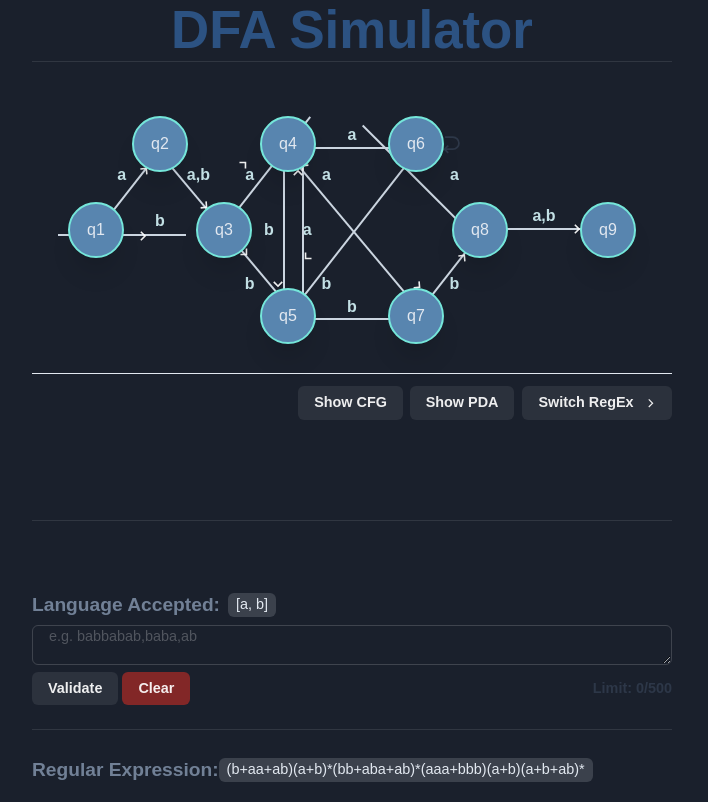
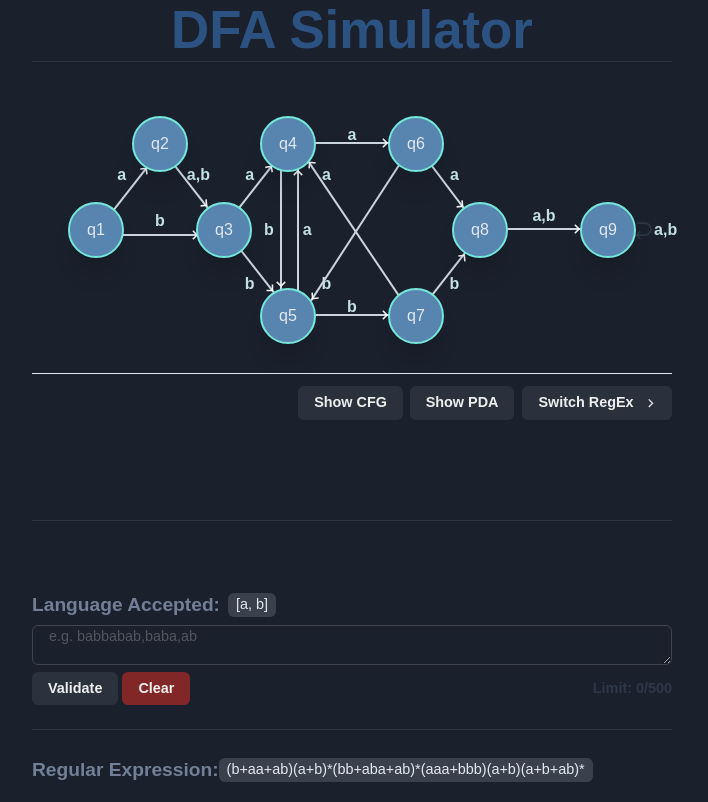
Before and after one commit to stiffmeister923/DFA-Simulator, a Next.js app: page / in a window 1280 px wide. Shown: the whole page, without its empty margins (288-996 px from the left). Built offline with nearby package versions, Linux system fonts and the light colour scheme.

Commit message:
Update FirstDFA.js

```diff
--- a/components/DFA/FirstDFA.js
+++ b/components/DFA/FirstDFA.js
@@ -92,8 +92,8 @@ const FirstDFA = ({ currentNode, simulating }) => {
       </Text>
       {/* q9 */}
       <Text
-        top="49%"
-        left={["71%", "71%", "68%", null, null, "97.5%"]}
+        top={["49.5%", "49.5%", "50%", "50%", "50%", "50%"]}
+        left={["102.5%", "102.5%", "99%", "99%", "99%", "97.5%"]}
         size="label"
         color="#C3E0E5"
       >
@@ -105,9 +105,9 @@ const FirstDFA = ({ currentNode, simulating }) => {
       {/* q8 q9 */}
       <ArrowBody
         position="fixed"
-        w = "9em"
+        w = {["3em", "3em", "9em", "9em", "9em"]}
         left = "80%"
-        top = "55%"
+        top = {["58%", "58%", "55%", "55%", "55%", "55%"]}
         /*w={["3em", "3em", "9em", "9em", "9em", "9em"]}
         top={["58%", "58%", "55%", "55%", "55%", "55%"]}
         left="80%"*/
@@ -115,64 +115,65 @@ const FirstDFA = ({ currentNode, simulating }) => {
       {/* q4 q6 */}
       <ArrowBody
         w={["3em", "3em", "9em", "9em", "9em", "9em"]}
-        top={["26.7%"]}
+        top = {["27.5%", "27.5%", "25%", "25%", "25%", "26.4%"]}
+        /*top={["26.7%"]}*/
         left="50%"
       />
       {/* q5 q7 */}
       <ArrowBody
         w={["3em", "3em", "9em", "9em", "9em", "9em"]}
-        top={["86.3%"]}
+        top={["88%", "88%", "85%", "85%", "85%", "86.3%"]}
         left="50%"
       />
       {/* q4 q5 */}
       <ArrowBody
-        w={["3em", "3em", "9em", "9em", "9em", "9em"]}
+        w={["7em", "7em", "9em", "9em", "9em", "9em"]}
         top={["53%"]}
-        left="37%"
+        left={["34%", "34%", "36.5%", "36.5%", "36.5%", "37%"]}
         rotate="90"
       />
       {/* q5 q4 */}
       <ArrowBody
-        w={["3em", "3em", "9em", "9em", "9em", "9em"]}
+        w={["7em", "7em", "9em", "9em", "9em", "9em"]}
         top={["53%"]}
-        left="40%"
+        left={["37%", "37%", "39.2%", "39.2%", "39.2%", "40%"]}
         rotate="90"
       />
       {/* q6 q8 */}
       <ArrowBody
-        w={["7em", "7em", "9em", "9em", "9em", "9em"]}
+        w={["4em", "4em", "7em", "7em", "7em", "9em"]}
         top="35%"
-        left={["55.5%", "55.5%", "58%", "58%", "58%", "62.5%"]}
-        rotate="45"
+        left={["60%", "60%", "62%", "62%", "62%", "62.5%"]}
+        rotate={["60", "60", "53", "53", "53", "45"]}
         position='fixed'
       />
-      {/* trap ul */}
+      {/* q2 q3 q5 */}
       <ArrowBody
         w={["8em", "8em", "13em", "13em", "13em", "15em"]}
         top="58%"
         left={["27.5%", "27.5%", "30%", "30%", "30%", "30%"]}
-        rotate={["60", "60", "50", "50", "50", "42"]}
+        rotate={["63", "63", "51", "53", "52", "42"]}
       />
-      {/* q6 ul */}
+      {/* q7 q4 */}
       <ArrowBody
         w={["8em", "8em", "13em", "13em", "13em", "15em"]}
         top="58%"
         left={["47%", "47%", "50%", "50%", "50%", "50%"]}
-        rotate={["60", "60", "50", "50", "50", "42"]}
+        rotate={["64", "64", "56", "56", "56", "42"]}
       />
-      {/* trap ur */}
+      {/* q3 q4 */}
       <ArrowBody
-        w={["8em", "8em"]}
+        w={["4em", "4em", "7em", "7em", "7em", "8em"]}
         top="25%"
-        left={["27.5%", "27.5%", "35.5%"]}
+        left={["33%", "33%", "35.5%", "35.5%", "35.5%", "35.5%"]}
         rotate={["120", "120", "128", "128", "128", "136"]}
       />
-      {/* q6 ur */}
+      {/* q6 q5 */}
       <ArrowBody
         w={["8em", "8em", "13em", "13em", "13em", "15em"]}
         top="43%"
         left={["47.5%", "47.5%", "50%", "50%", "50%", "50%"]}
-        rotate={["120", "120", "128", "128", "128", "136"]}
+        rotate={["120", "120", "124", "124", "123", "136"]}
       />
       {/* q1 q2 */}
       <ArrowBody
@@ -181,18 +182,18 @@ const FirstDFA = ({ currentNode, simulating }) => {
         left={["11%", "11%", "14%", "14%", "14%", "14%"]}
         rotate={["120", "120", "128", "128", "128", "136"]}
       />
-      {/* q8 q9 */}
+      {/* q7 q8 */}
       <ArrowBody
         w={["4em", "4em", "8em", "8em", "8em", "8em"]}
         top={["65%", "65%", "63%", "63%", "63%", "65%"]}
         left={["60%", "60%", "63%", "63%", "63%", "63%"]}
         rotate={["120", "120", "128", "128", "128", "136"]}
       />
-      {/* q1 T */}
+      {/* q1 q3 */}
       <ArrowBody
-        w={["5em", "5em", "8em", "8em", "8em", "12em"]}
-        top="57%"
-        left={["12%", "12%", "14%", "14%", "14%", "22%"]}
+        w={["4em", "4em", "8em", "8em", "8em", "12em"]}
+        top={["58.5%", "58%", "57%", "57%", "57%", "57%"]}
+        left={["16%", "16%", "16%", "16%", "16%", "22%"]}
         rotate={["0"]}
       />
 
@@ -200,12 +201,12 @@ const FirstDFA = ({ currentNode, simulating }) => {
 
       {/* q7 q7 */}
       <ArrowLoopSm
-        top={["20%", "20%", "20%", null, null, "20%"]}
-        left={["67.3%", "67.3%", "65.6%", null, null, "64%"]}
+        top={["50%", "50%", "50%", "50%", "50%", "20%"]}
+        left={["97.5%", "97.5%", "95.7%", "95.7%", "95.7%", "64%"]}
         rotate="180"
       />
       <ArrowLoopLg
-        top={["20%", "20%", "20%", null, null, "50%"]}
+        top={["20%", "20%", "20%", "50%", "50%", "50%"]}
         left={["67.3%", "67.3%", "65.6%", null, null, "94.5%"]}
         rotate="200"
       />
@@ -216,57 +217,74 @@ const FirstDFA = ({ currentNode, simulating }) => {
         left={["17.2%", "17.2%", "17.6%", "17.6%", "17.6%", "17.3%"]}
         rotate={["-57", "-57", "-50", "-50", "-50", "-48"]}
       />
-      {/* q1 T */}
+      {/* q1 q3 */}
       <ArrowHead
-        top={["52%"]}
-        left={["17.4%", "17.4%", "17.3%", "17.3%", "17.3%", "26.6%"]}
+        top={["50.8%", "50%", "51.8%", "51.8%", "51.8%", "51.8%"]}
+        left={["24%", "24%", "25.5%", "25.5%", "25.5%", "26.6%"]}
         rotate={["0"]}
       />
       {/* q2 q3 */}
       <ArrowHead
-        top={["41.6%", "41.6%", "41.7%", "41.7%", "41.7%", "42.6%"]}
-        left={["27.3%", "27.3%", "27.1%", "27.1%", "27.1%", "27.3%"]}
-        rotate={["40"]}
+        top={["41%", "41%", "41.7%", "41%", "41%", "42.6%"]}
+        left={["28%", "28%", "27.1%", "27.2%", "27%", "27.3%"]}
+        rotate={["55.5", "55.5", "40", "40", "40", "40"]}
         /*rotate={["47", "47", "40", "40", "40", "40"]} */
       />
       {/* q4 q5 */}
-      <ArrowHead top={["69%"]} left={["38.5%"]} rotate={["90"]} />
-      {/* q3 q7 */}
-      <ArrowHead top={["21.3%"]} left={["56.5%"]} rotate={["0"]} />
-      {/* q5 q8 */}
-      <ArrowHead top={["81.5%"]} left={["56.5%"]} rotate={["0"]} />
-      {/* q5 q3 */}
-      <ArrowHead top={["30.3%"]} left={["41.6%"]} rotate={["-90"]} />
+      <ArrowHead
+        top={["70%", "70%", "69%", "69%", "69%", "69%"]}
+        left={["38.5%", "38.5%", "38.85%", "38.85%", "38.85%", "38.5%"]}
+        rotate={["90"]}
+      />
+      {/* q4 q6 */}
+      <ArrowHead
+        top={["19.8%", "19.8%", "19.89%", "19.89%", "19.89%", "21.3%"]}
+        left={["54.1%", "54.1%", "55.3%", "55.3%", "55.2%", "56.5%"]}
+        rotate={["0"]}
+      />
+      {/* q5 q7 */}
+      <ArrowHead
+        top={["80%", "80.5%", "79.8%", "79.8%", "79.8%", "81%"]}
+        left={["54.1%", "54%", "55.1%", "55.1%", "55.1%", "56.5%"]}
+        rotate={["0"]} />
+      {/* q5 q4 */}
+      <ArrowHead
+        top={["30.3%"]}
+        left={["41.6%"]}
+        rotate={["-90"]} />
 
-      {/* q5 t */}
+      {/* q3 q5 */}
       <ArrowHead
-        top={["58.4%", "58.4%", "58.2%", "58.2%", "58.2%", "73%"]}
-        left={["33.1%", "33.1%", "33.3%", "33.3%", "33.3%", "37.3%"]}
+        top={["70.9%", "70.9%", "70.5%", "70.9%", "70.6%", "73%"]}
+        left={["37%", "37%", "37.5%", "37.4%", "37.4%", "37.3%"]}
         rotate={["45"]}
       />
-      {/* q3 t */}
+      {/* q3 q4 */}
       <ArrowHead
-        top={["27%"]}
-        left={["33.2%", "33.2%", "33.2%", "33.2%", "33.2%", "37.3%"]}
-        rotate={["-45"]}
+        top={["28.5%", "28.5%", "28.5%", "28.5%", "28.5%", "26.5%"]}
+        left={["37.3%", "37.3%", "37.3%", "37.3%", "37.2%", "37.2%"]}
+        rotate={["-60", "-60", "-55", "-55", "-55", "-45"]}
       />
 
       {/* q5 q6 */}
       <ArrowHead
-        top={["59.3%", "59.3%", "59.3%", "59.3%", "59.3%", "73%"]}
-        left={["42.9%"]}
-        rotate={["135"]}
+        top={["71.2%", "71.2%", "73%", "73%", "73.5%", "73%"]}
+        left={["43.2%", "43.2%", "43.8%", "43.8%", "44%", "42.9%"]}
+        rotate={["129.5", "129.5", "128", "128", "130", "135"]}
       />
 
+      {/* q6 q8 */}
+      <ArrowHead
+        top={["41%", "41%", "41.5%", "41.5%", "41.5%", "43.3%"]}
+        left={["67.5%", "67.5%", "67.1%", "67.1%", "67.1%", "67.2%"]}
+        rotate={["50", "50", "40", "40", "40", "40"]}
+      />
+      {/* q7 q4 */}
+      <ArrowHead
+        top={["27.5%", "27.2%", "27.2%", "27.2%", "27.2%", "28%"]}
+        left={["43.3%", "43.3%", "43.6%", "43.6%", "43.6%", "42.5%"]}
+        rotate={["235", "240", "230", "230", "230", "225"]} />
       {/* q7 q8 */}
-      <ArrowHead
-        top={["70%", "70%", "69.6%", null, null, "43.3%"]}
-        left={["60.2%", "60.2%", "60.3%", null, null, "67.2%"]}
-        rotate="40"
-      />
-      {/* q8 q6 */}
-      <ArrowHead top={["28%"]} left={["42.5%"]} rotate={["220"]} />
-      {/* q8 q9 */}
       <ArrowHead
         top={["59.3%", "59.3%", "59.3%", "59.3%", "59.3%", "58.3%"]}
         left={["67.6%", "67.6%", "67.4%", null, null, "67.4%"]}
```
